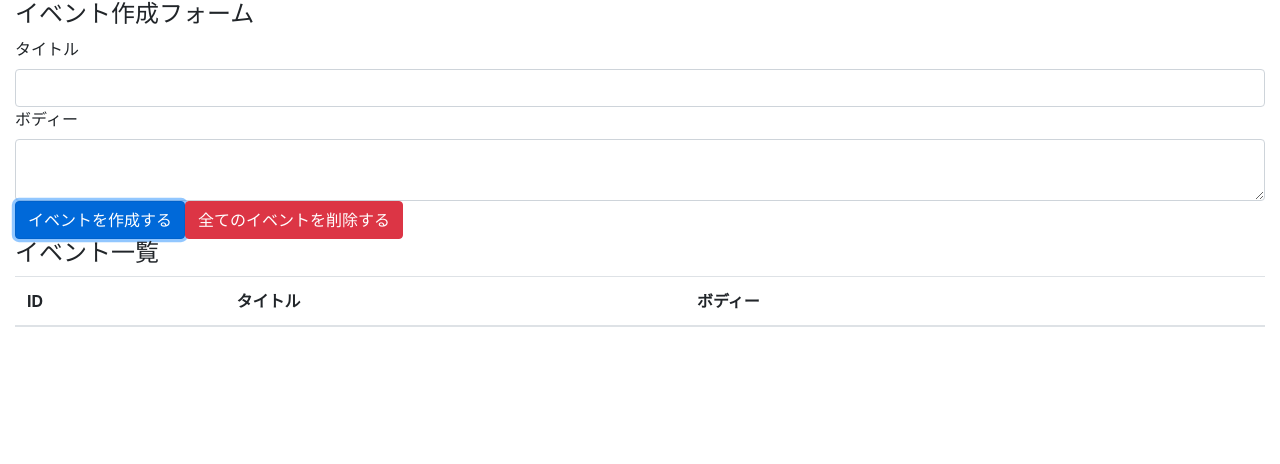
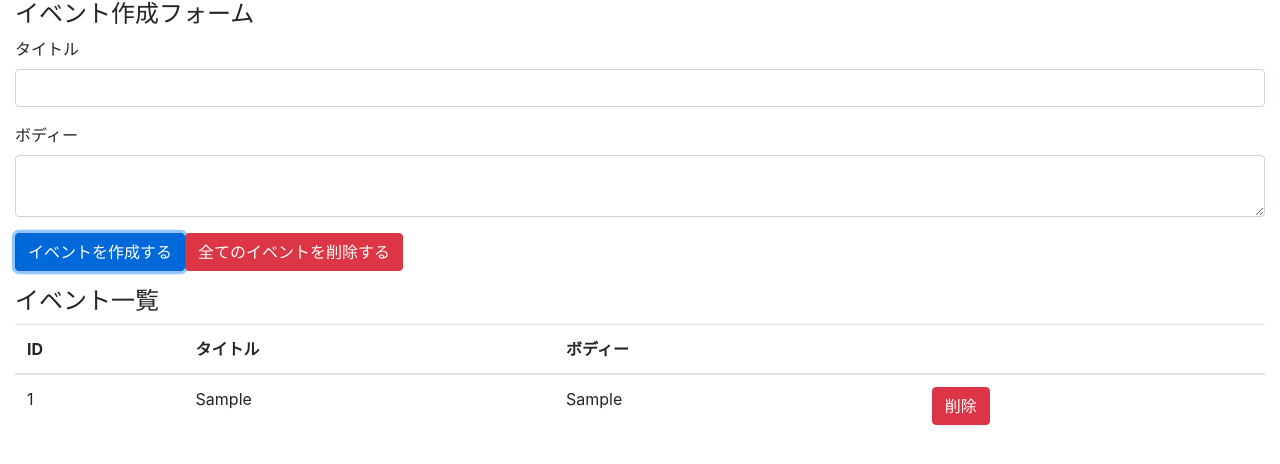
Before and after one commit to dodo-donguri/react-hooks, a React (Create React App) app in the folder my-app/: page / in a window 1280 px wide. Both pictures are taken after typing "Sample", "Sample" into the empty fields and a click on the button "イベントを作成する". Shown: the top 464 px of the page. Built offline with nearby package versions, Linux system fonts and the light colour scheme.

Commit message:
display events, refactor and implement remove event button

```diff
--- a/my-app/src/components/App.js
+++ b/my-app/src/components/App.js
@@ -2,6 +2,7 @@
 
 import "bootstrap/dist/css/bootstrap.min.css";
 
+import Event from "../components/Event"
 import reducer from "../reducers";
 
 const App = () => {
@@ -15,10 +16,10 @@
     dispatch({
       type: "CREATE_EVENT",
       title,
-      body
-    })
-    setTitle("")
-    setBody("")
+      body,
+    });
+    setTitle("");
+    setBody("");
   };
   return (
     <div className="container-fluid">
@@ -34,7 +35,7 @@
           />
         </div>
 
-        <div className="form-grup">
+        <div className="form-grup mt-3">
           <label htmlFor="formEventBody">ボディー</label>
           <textarea
             className="form-control"
@@ -44,10 +45,12 @@
           />
         </div>
 
-        <button className="btn btn-primary" onClick={addEvent}>
+        <button className="btn btn-primary my-3" onClick={addEvent}>
           イベントを作成する
         </button>
-        <button className="btn btn-danger">全てのイベントを削除する</button>
+        <button className="btn btn-danger my-3">
+          全てのイベントを削除する
+        </button>
       </form>
 
       <h4>イベント一覧</h4>
@@ -60,6 +63,13 @@
             <th></th>
           </tr>
         </thead>
+        <tbody>
+          {state.map((event, index) => {
+            return(
+              <Event key={index} event={event} dispatch={dispatch} />
+            )
+          })}
+        </tbody>
       </table>
     </div>
   );
--- /dev/null
+++ b/my-app/src/components/Event.js
@@ -0,0 +1,26 @@
+import React from "react";
+
+const Event = ({ dispatch, event }) => {
+  const id = event.id;
+  const handleClickDeleteButton = () => {
+    dispatch({ type: "DELETE_EVENT", id });
+  };
+  return (
+    <tr>
+      <td>{id}</td>
+      <td>{event.title}</td>
+      <td>{event.body}</td>
+      <td>
+        <button
+          type="button"
+          className="btn btn-danger"
+          onClick={handleClickDeleteButton}
+        >
+          削除
+        </button>
+      </td>
+    </tr>
+  );
+};
+
+export default Event;
--- a/my-app/src/reducers/index.js
+++ b/my-app/src/reducers/index.js
@@ -5,8 +5,8 @@
         const length = state.length
         const id = length === 0 ? 1 : state[length - 1 ].id + 1
       return [...state, { id, ...event }];
-    case "DLEATE_EVENT":
-      return state;
+    case "DELETE_EVENT":
+      return state.filter(event => event.id !== action.id);
     case "DLEATE_ALL_EVENT":
       return [];
     default:
```
Also changed, not shown: 1 other file (tests, documents, lock files or other folders).
